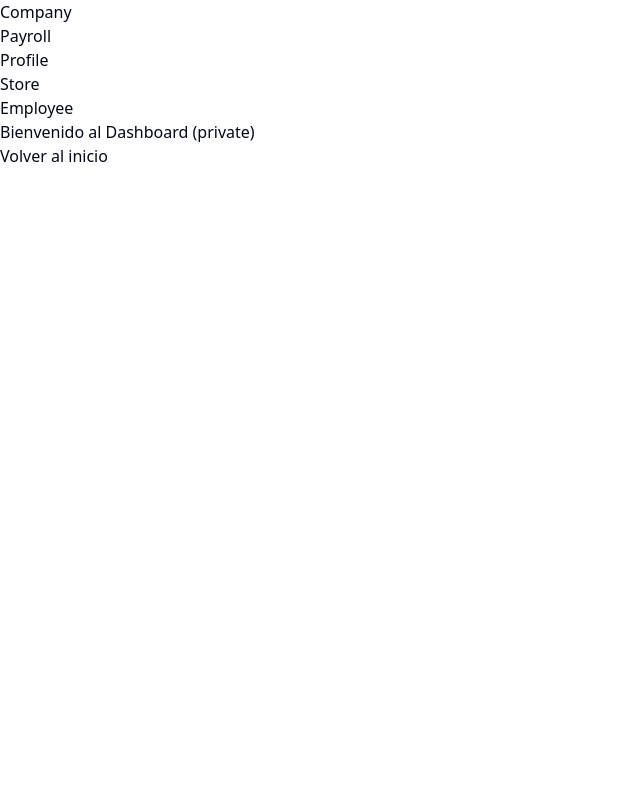
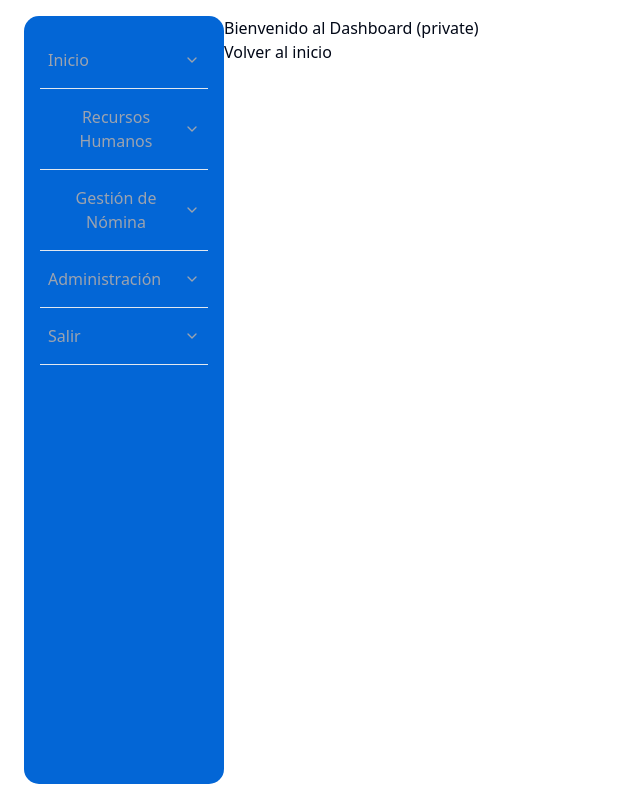
Before and after one commit to tahayk3/front-payroll-gt, a React (Vite) app: page /dashboard in a window 1280 px wide. Shown: the whole page, without its empty margins (0-640 px from the left). Built offline with nearby package versions, Linux system fonts and the light colour scheme; no server answers; sample sign-in values are in the browser's storage.

Commit message:
Creando layaout basico

```diff
--- /dev/null
+++ b/src/components/Layout.css
@@ -0,0 +1,16 @@
+.layout {
+  display: flex;
+  height: 100vh;
+  padding: 16px 24px;
+}
+
+.sidebar {
+  flex: 0 0 200px;
+  background-color: #0366d6;
+  padding: 16px;
+  border-radius: 15px;
+}
+
+.content {
+  flex: 1;
+}
--- /dev/null
+++ b/src/components/Layout.jsx
@@ -0,0 +1,74 @@
+import React from 'react';
+
+import {
+  Accordion,
+  AccordionContent,
+  AccordionItem,
+  AccordionTrigger,
+} from '@/components/ui/accordion'
+
+import './Layout.css';
+
+const Layout = ({children}) => {
+
+  return (
+   <>
+    <div className="layout">
+      <div className="sidebar">
+        {/* Contenido de la barra lateral */}
+        <Accordion type="single" collapsible>
+          <AccordionItem value="inicio">
+            <AccordionTrigger>Inicio</AccordionTrigger>
+            <AccordionContent>
+              <ul>
+                <li>Opc 1</li>
+                <li>Opc 2</li>
+                <li>Opc 3</li>
+              </ul>
+            </AccordionContent>
+          </AccordionItem>
+          <AccordionItem value="recursos-humanos">
+            <AccordionTrigger>Recursos Humanos</AccordionTrigger>
+            <AccordionContent>
+              <ul>
+                <li>Opc 1</li>
+                <li>Opc 2</li>
+                <li>Opc 3</li>
+              </ul>
+            </AccordionContent>
+          </AccordionItem>
+          <AccordionItem value="gestion-nomina">
+            <AccordionTrigger>Gestión de Nómina</AccordionTrigger>
+            <AccordionContent>
+              <ul>
+                <li>Opc 1</li>
+                <li>Opc 2</li>
+                <li>Opc 3</li>
+
+              </ul>
+            </AccordionContent>
+          </AccordionItem>
+          <AccordionItem value="administracion">
+            <AccordionTrigger>Administración</AccordionTrigger>
+            <AccordionContent>
+              <ul>
+                <li>Opc 1</li>
+                <li>Opc 2</li>
+                <li>Opc 3</li>
+              </ul>
+            </AccordionContent>
+          </AccordionItem>
+          <AccordionItem value="salir">
+            <AccordionTrigger>Salir</AccordionTrigger>
+          </AccordionItem>
+        </Accordion>
+      </div>
+      <div className="content">
+        {children}
+      </div>
+    </div>
+   </>
+  );
+};
+
+export default Layout;
--- a/src/pages/private/Dashboard.jsx
+++ b/src/pages/private/Dashboard.jsx
@@ -1,10 +1,9 @@
 import { Link } from 'react-router-dom';
-import { AuthNavigation } from '../../components/AuthNavigation';
 
 export const Dashboard = () => {
   return (
     <>
-    <AuthNavigation/>
+
       <h1>Bienvenido al Dashboard (private)</h1>
 
       <Link to='/'>Volver al inicio</Link>
--- a/src/routes/AppRouter.jsx
+++ b/src/routes/AppRouter.jsx
@@ -12,6 +12,8 @@ import {
   Company,
 } from '../pages/private'
 import { Login,Home, Uikit, Register, NotFound, RegisterCompany} from '../pages/public';
+
+import Layout from '@/components/Layout';
 
 
 
@@ -29,12 +31,12 @@ const AppRouter = () => {
 
 
 {/* ----------PRIVATE ROUTES-------- */}
-      <Route path='/dashboard' element={<AuthRoute>< Dashboard/></AuthRoute>}/>
-      <Route path='/profile' element={<AuthRoute><Profile /></AuthRoute>}/>
-      <Route path='/company' element={<AuthRoute>< Company/></AuthRoute>}/>
-      <Route path='/employee' element={<AuthRoute><Employee /></AuthRoute>}/>
-      <Route path='/Payroll' element={<AuthRoute> <Payroll/> </AuthRoute>}/>
-      <Route path='/store' element={<AuthRoute>< Store/></AuthRoute>}/>
+      <Route path='/profile' element={<AuthRoute><Layout><Profile /></Layout></AuthRoute>}/>
+      <Route path='/dashboard' element={<AuthRoute><Layout>< Dashboard/></Layout></AuthRoute>}/>
+      <Route path='/company' element={<AuthRoute><Layout>< Company/></Layout></AuthRoute>}/>
+      <Route path='/employee' element={<AuthRoute><Layout><Employee /></Layout></AuthRoute>}/>
+      <Route path='/Payroll' element={<AuthRoute><Layout><Payroll/></Layout></AuthRoute>}/>
+      <Route path='/store' element={<AuthRoute><Layout><Store/></Layout></AuthRoute>}/>
     </Routes>
     </>
   )
```
